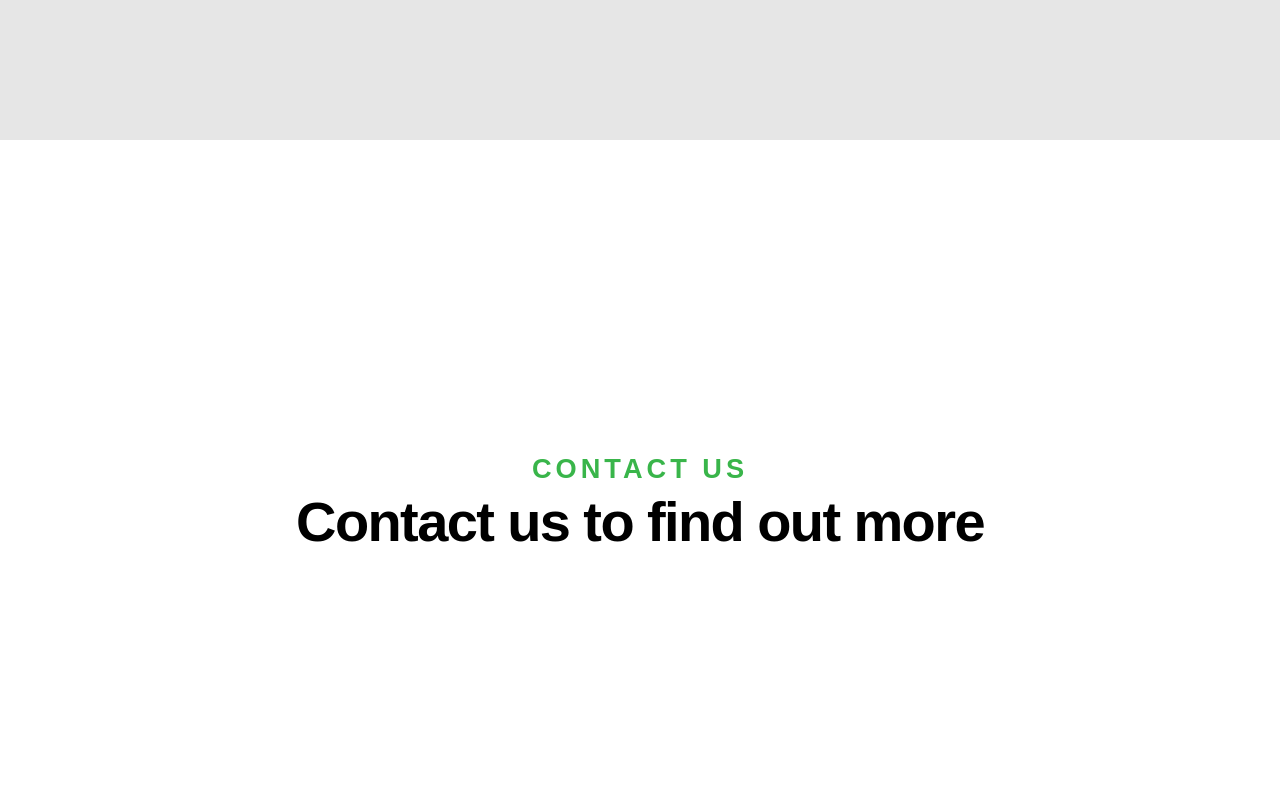
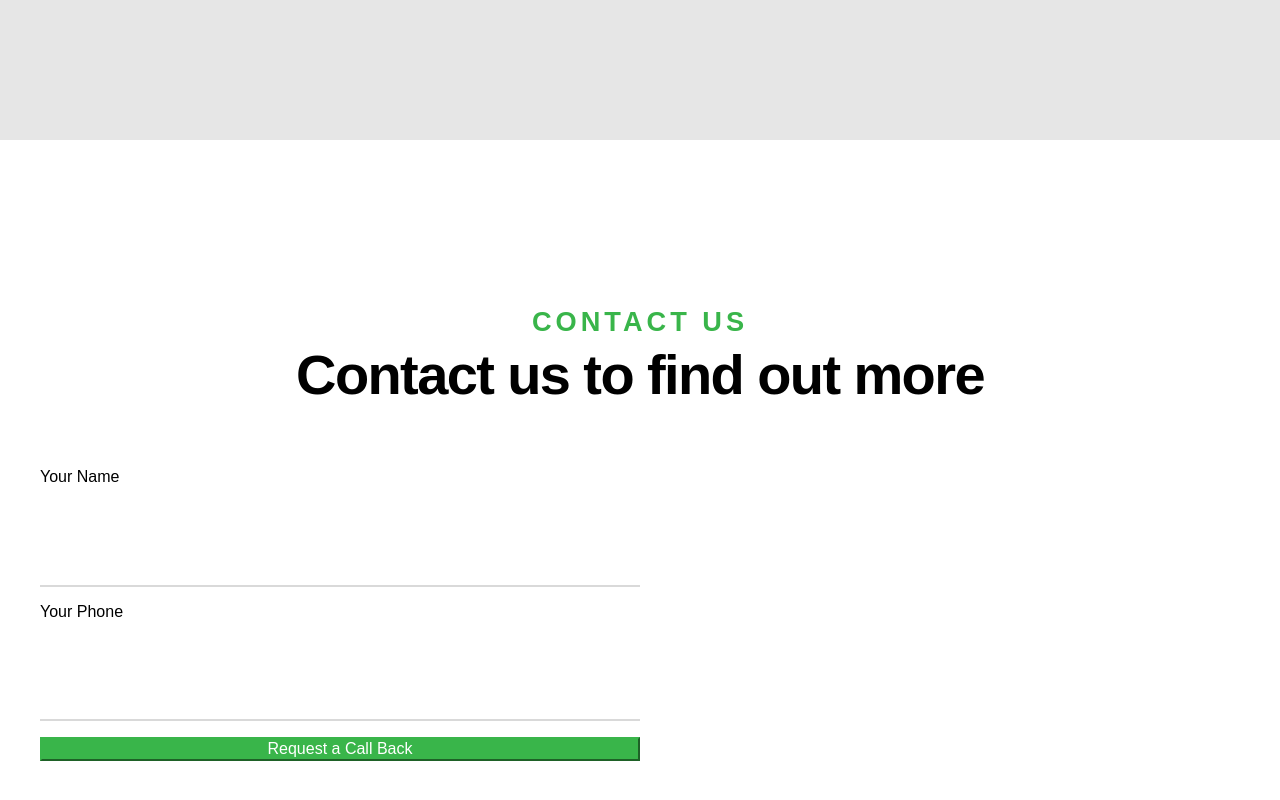
Before and after one commit to gormonn/landing-abstract, a Gatsby site: page / in a window 1280 px wide. Shown: the part 1733-2533 px from the top of the page. Built offline with nearby package versions, Linux system fonts and the light colour scheme; Gatsby itself is replaced by a stand-in of ours.

Commit message:
add contacts form

```diff
--- a/src/app/style.scss
+++ b/src/app/style.scss
@@ -13,6 +13,26 @@ section {
 
   padding-top: 9rem;
   padding-bottom: 9rem;
+}
+
+.button{
+  display: inline-block;
+  font-family: sans-serif;
+  font-size: 1.2rem;
+  text-transform: uppercase;
+  letter-spacing: .3rem;
+  height: 5.4rem;
+  line-height: calc(5.4rem - .4rem);
+  padding: 0 3rem;
+  margin: 0 0.3rem 1.2rem 0;
+  color: #000000;
+  text-decoration: none;
+  text-align: center;
+  white-space: nowrap;
+  cursor: pointer;
+  transition: all 0.3s ease-in-out;
+  background-color: #c5c5c5;
+  border: 0.2rem solid #c5c5c5;
 }
 
 * {
--- a/src/sections/contacts.module.scss
+++ b/src/sections/contacts.module.scss
@@ -7,4 +7,39 @@
         margin-bottom: 3.6rem;
         max-width: 960px;
     }
+
+    &__form{
+        display: flex;
+        flex-direction: column;
+        gap: 1rem;
+        width: 50%;
+        &_submit{
+            background: #39b54a;
+            border-color: #39b54a;
+            color: #FFFFFF;
+        }
+        label{
+            display: flex;
+            flex-direction: column;
+            gap: 0.25rem;
+
+            input{
+                box-sizing: border-box;
+                display: block;
+                height: 6rem;
+                padding: 1.5rem 0;
+                border: 0;
+                outline: none;
+                color: #333333;
+                font-family: "montserrat-light", sans-serif;
+                font-size: 1.4rem;
+                line-height: 3rem;
+                max-width: 100%;
+                background: transparent;
+                border-bottom: 2px solid rgba(0, 0, 0, 0.15);
+                -webkit-transition: all 0.3s ease-in-out;
+                transition: all 0.3s ease-in-out;
+            }
+        }
+    }
 }
--- a/src/sections/contacts.tsx
+++ b/src/sections/contacts.tsx
@@ -8,5 +8,18 @@ export const Contacts:FC<ComponentPropsWithoutRef<'section'>> = (props) => {
             <h3>Contact Us</h3>
             <h1>Contact us to find out more</h1>
         </Row>
+        <Row>
+            <form className={css.section__form}>
+                <label>
+                    Your Name
+                    <input/>
+                </label>
+                <label>
+                    Your Phone
+                    <input/>
+                </label>
+                <button type='submit' className={css.section__form_submit}>Request a Call Back</button>
+            </form>
+        </Row>
     </section>
 }
```
